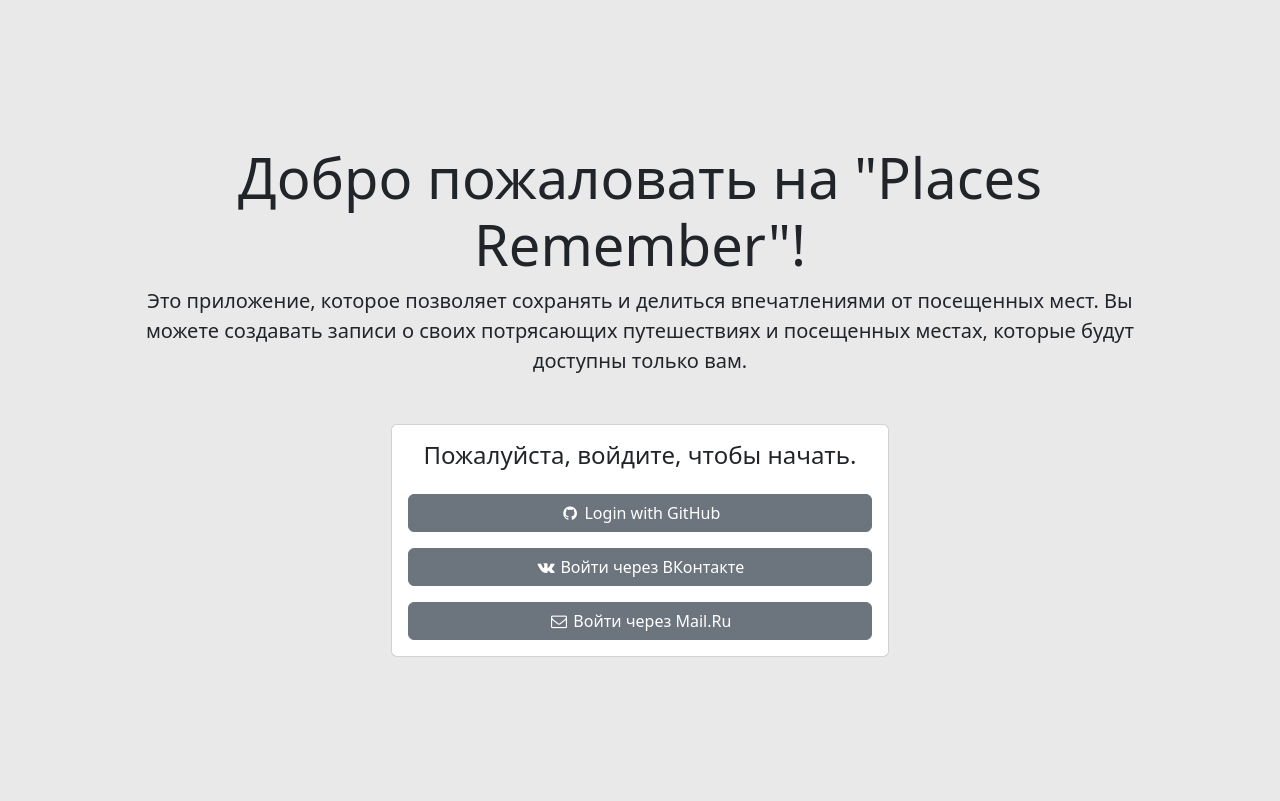
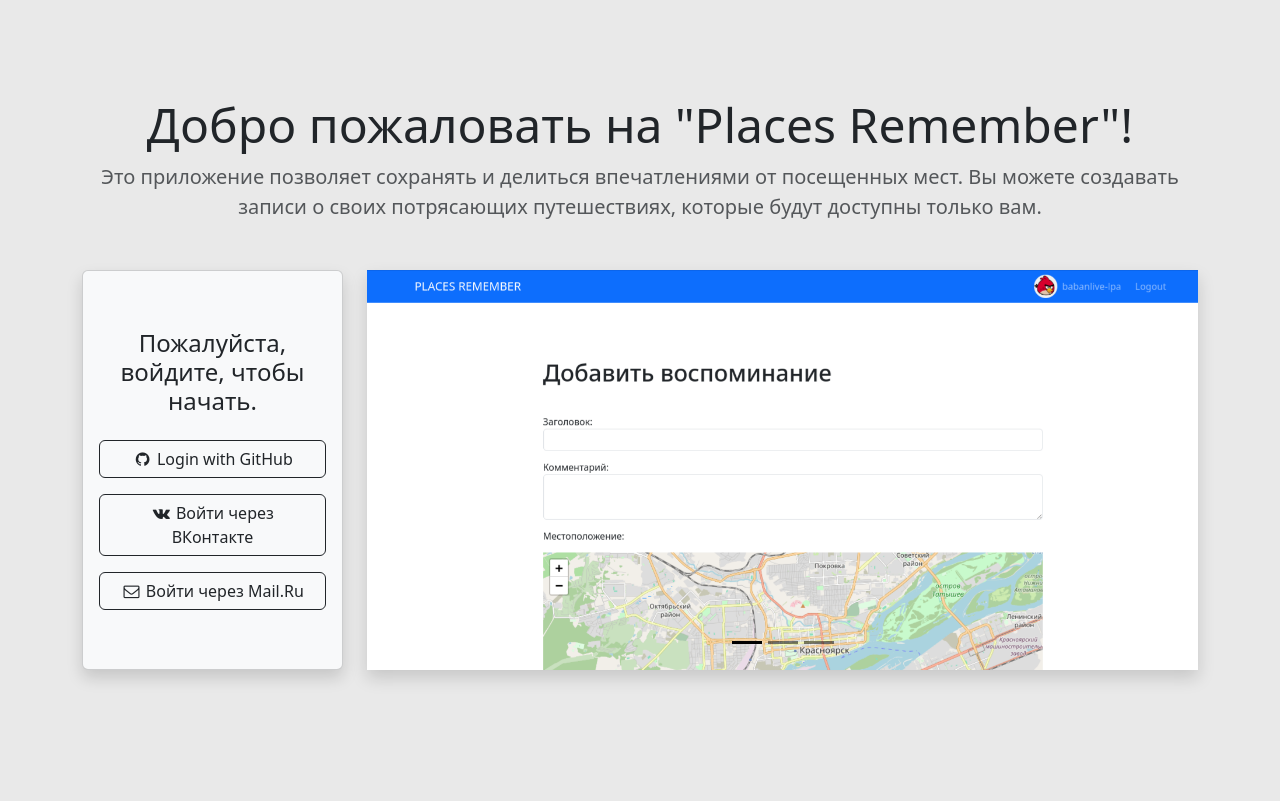
Before and after one commit to babanlive/Places_Remember, a Django app: page / in a window 1280 px wide. Shown: the part 56-857 px from the top of the page. After the commit the page ends 737 px from the top, so only its background shows below. Run offline with Django 4.2, Linux system fonts and the light colour scheme; some libraries are stand-ins or nearby versions.

Commit message:
update index.html - added carousel

```diff
--- a/templates/index.html
+++ b/templates/index.html
@@ -1,40 +1,30 @@
 {% extends 'base.html' %}
+{% load static %}
 {% load socialaccount %}
-{% load leaflet_tags %}
 
 {% block content %}
-<div class="container p-5 text-center my-5">
-  <div>
-      <h1 class="display-4">
+<div class="container text-center my-5">
+    <h1 class="display-5">
         Добро пожаловать на "Places Remember"!
     </h1>
-      <p class="lead">
-          Это приложение, которое позволяет сохранять и делиться впечатлениями от посещенных мест.
-          Вы можете создавать записи о своих потрясающих путешествиях и посещенных местах, которые будут доступны только вам.
+    <p class="lead text-muted">
+        Это приложение позволяет сохранять и делиться впечатлениями от посещенных мест. Вы можете создавать записи о своих потрясающих путешествиях, которые будут доступны только вам.
     </p>
-  </div>
-
-  <div class="container my-5">
-    <div class="row justify-content-center">
-      <div class="col-md-6">
-        <div class="card">
-          <div class="card-body">
-            <h4 class="card-title text-center mb-4">Пожалуйста, войдите, чтобы начать.</h4>
+    <div class="row justify-content-center my-5 align-items-stretch">
+        <div class="col-12 col-md-3">
+            <div class="card bg-light shadow h-100">
+                <div class="card-body  d-flex flex-column justify-content-center">
+                    <h4 class="card-title text-dark text-center mb-4">Пожалуйста, войдите, чтобы начать.</h4>
                     <div class="d-grid gap-3">
-              <!-- GitHub button -->
-              <a href="{% provider_login_url 'github' %}?process=login" class="btn btn-secondary">
+                        <a href="{% provider_login_url 'github' %}?process=login" class="btn btn-outline-dark">
                             <i class="fa fa-github fa-fw"></i>
                             <span>Login with GitHub</span>
                         </a>
-
-                <!-- Кнопка входа через ВКонтакте -->
-              <a href="{% provider_login_url 'vk' %}" class="btn btn-secondary">
+                        <a href="{% provider_login_url 'vk' %}" class="btn btn-outline-dark">
                             <i class="fa fa-vk fa-fw"></i>
                             <span>Войти через ВКонтакте</span>
                         </a>
-
-              <!-- Кнопка входа через Mail.Ru -->
-              <a href="{% provider_login_url 'mailru' %}" class="btn btn-secondary">
+                        <a href="{% provider_login_url 'mailru' %}" class="btn btn-outline-dark">
                             <i class="fa fa-envelope-o fa-fw"></i>
                             <span>Войти через Mail.Ru</span>
                         </a>
@@ -42,6 +32,30 @@
                 </div>
             </div>
         </div>
+
+        <div class="col-12 col-md-9">
+          <div id="carouselExampleIndicators" class="carousel slide carousel-dark shadow fixed-carousel" data-bs-ride="carousel" data-bs-interval="3000">
+            <div class="carousel-indicators">
+                <button type="button" data-bs-target="#carouselExampleIndicators" data-bs-slide-to="0" class="active" aria-current="true" aria-label="Slide 1"></button>
+                <button type="button" data-bs-target="#carouselExampleIndicators" data-bs-slide-to="1" aria-label="Slide 2"></button>
+                <button type="button" data-bs-target="#carouselExampleIndicators" data-bs-slide-to="2" aria-label="Slide 3"></button>
+            </div>
+            <div class="carousel-inner">
+                <div class="carousel-item active">
+                    <img src="{% static 'places/images/1.png' %}" class="d-block w-100 fixed-carousel-img" alt="Post 1 Image">
+                    <div class="carousel-caption d-none d-md-block">
+                    </div>
+                </div>
+                <div class="carousel-item">
+                    <img src="{% static 'places/images/2.png' %}" class="d-block w-100 fixed-carousel-img" alt="Post 2 Image">
+                    <div class="carousel-caption d-none d-md-block">
+                    </div>
+                </div>
+                <div class="carousel-item">
+                    <img src="{% static 'places/images/3.png' %}" class="d-block w-100 fixed-carousel-img" alt="Post 3 Image">
+                    <div class="carousel-caption d-none d-md-block">
+                    </div>
+                </div>
             </div>
         </div>
     </div>
```
Also changed, not shown: places/static/places/images/1.png (added), places/static/places/images/2.png (added), places/static/places/images/3.png (added). Lines whose indentation alone changed are shown as unchanged.
